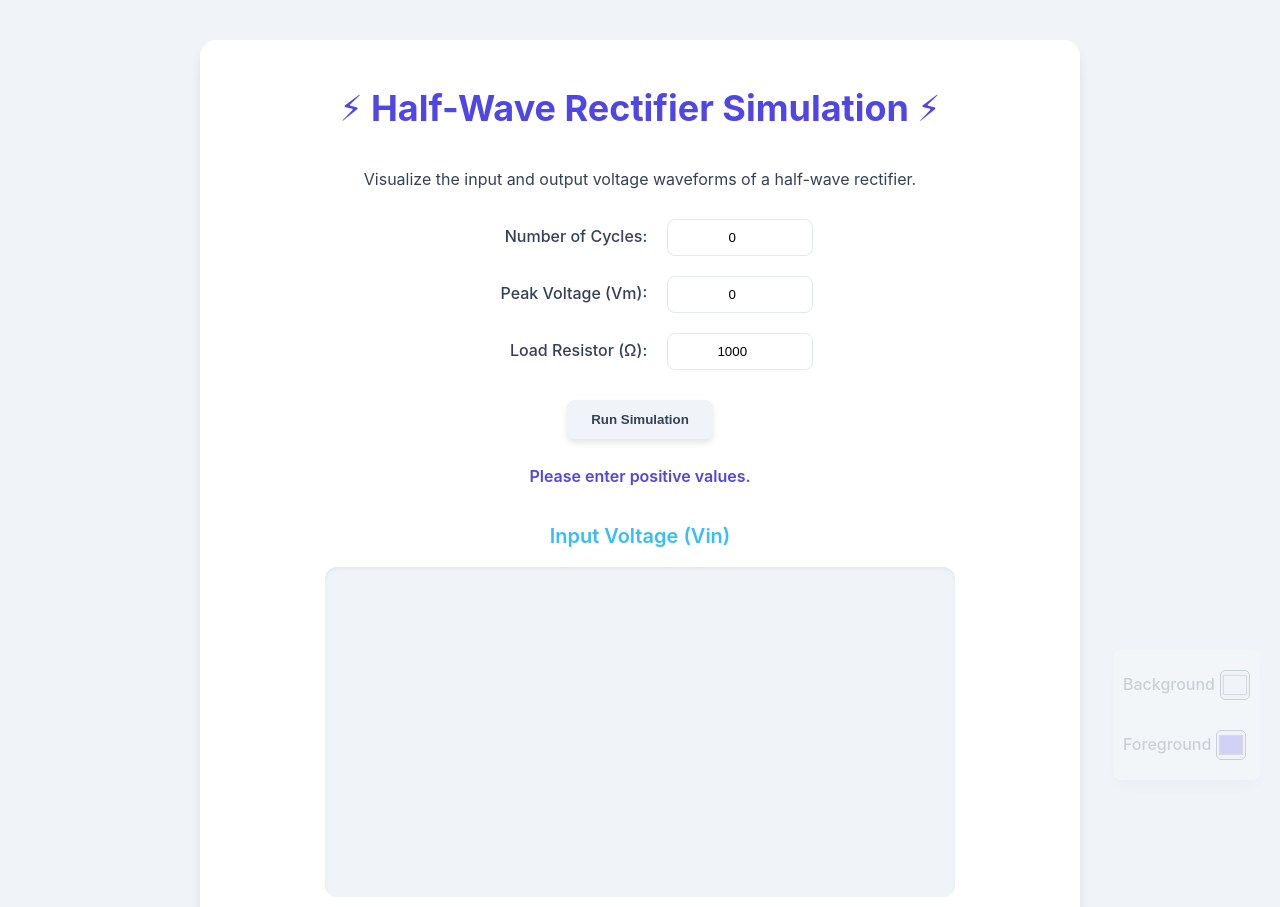
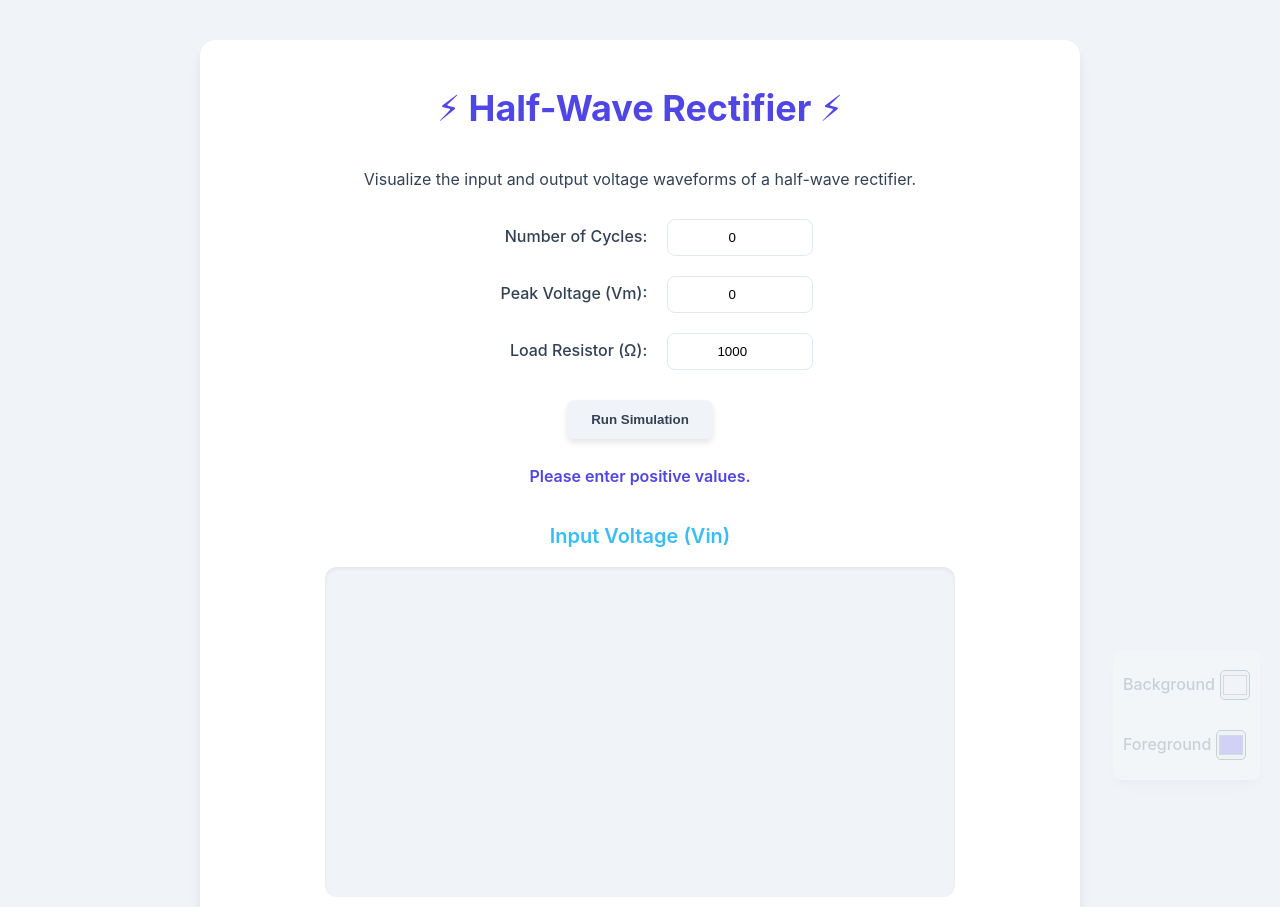
Before and after one commit to techboypranav/halfwave_rectifier, a plain HTML site: page index.html in a window 1280 px wide. Shown: the top 907 px of the page. Drawn offline with nearby package versions, Linux system fonts and the light colour scheme.

Commit message:
Update index.html

```diff
--- a/index.html
+++ b/index.html
@@ -148,7 +148,7 @@
 <body>
 
   <div class="container">
-    <h2>⚡ Half-Wave Rectifier Simulation ⚡</h2>
+    <h2>⚡ Half-Wave Rectifier  ⚡</h2>
     <p>Visualize the input and output voltage waveforms of a half-wave rectifier.</p>
 
     <div class="input-section">
```
